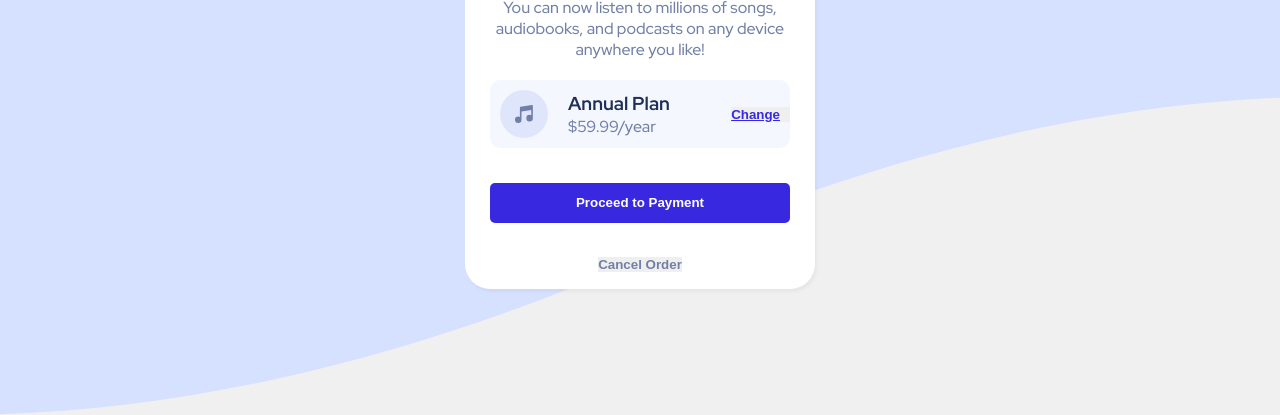
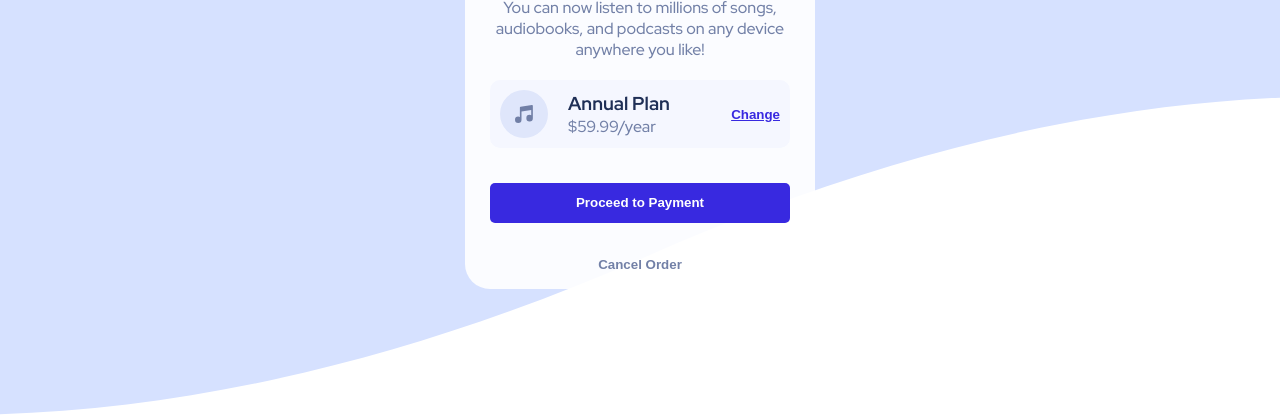
Before and after one commit to Gu-Parlandim/desafio-fronten-Mentor, a plain HTML site: page index.html in a window 1280 px wide. Shown: the part 385-800 px from the top of the page. Drawn offline with Linux system fonts and the light colour scheme.

Commit message:
corrigindo erros

```diff
--- a/css/style.css
+++ b/css/style.css
@@ -14,12 +14,6 @@ img {
 
 body {
     font-family: 'Red Hat Display', sans-serif;
-    background-color: #F0F0F0;
-    min-height: 100vh;
-}
-
-/*Main*/
-.l_main_bg {
     display: flex;
     align-items: center;
     justify-content: center;
@@ -33,15 +27,11 @@ body {
 }
 
 .l_section {
+    background-color: #ffffffe7;
     display: flex;
-    justify-content: center;
+    flex-direction: column;
     align-items: center;
-    flex-wrap: wrap;
-    flex-direction: column;
-    max-width: 480px;
     border-radius: 25px;
-    background-color: white;
-    box-shadow: 2px 3px 3px hsla(0, 0%, 0%, 0.041);
 }
 .header_img {
     max-width: 350px;
@@ -105,9 +95,11 @@ body {
     border: none;
     color:hsl(245, 75%, 52%);
     padding-right: 10px;
+    background-color: transparent;
 }
 
 .payments_button button:hover {
+    transition: all 200ms;
     cursor: pointer;
     color:hsl(245, 51%, 52%);
 }
@@ -128,6 +120,7 @@ body {
 }
 
 #confirm_payment button:hover {
+    transition: all 200ms;
     background-color:hsl(245, 75%, 65%);
     cursor: pointer;
 }
@@ -137,12 +130,15 @@ body {
 }
 
 #cancel_order button {
+    background-color: transparent;
+    transition: all 0.2s;
     border: none;
     color:hsl(224, 23%, 55%);
     font-weight: 700;
 }
 
 #cancel_order button:hover {
+    transition: all 200ms;
     cursor: pointer;
     color: hsl(223, 47%, 23%);
     font-weight: 700;
--- a/index.html
+++ b/index.html
@@ -8,8 +8,7 @@
     <title>Frontend Mentor | Order summary card</title>
 </head>
 <body>
-    <main class="l_main_bg">
-        <section class="l_section">
+    <main class="l_section">
             <div class="header_img">
                 <img src="images/illustration-hero.svg" alt="">
             </div>
@@ -41,7 +40,6 @@
             <div id="cancel_order">
               <button>Cancel Order</button>
             </div>
-        </section>
     </main>
 
   <!-- <div class="attribution">
```
